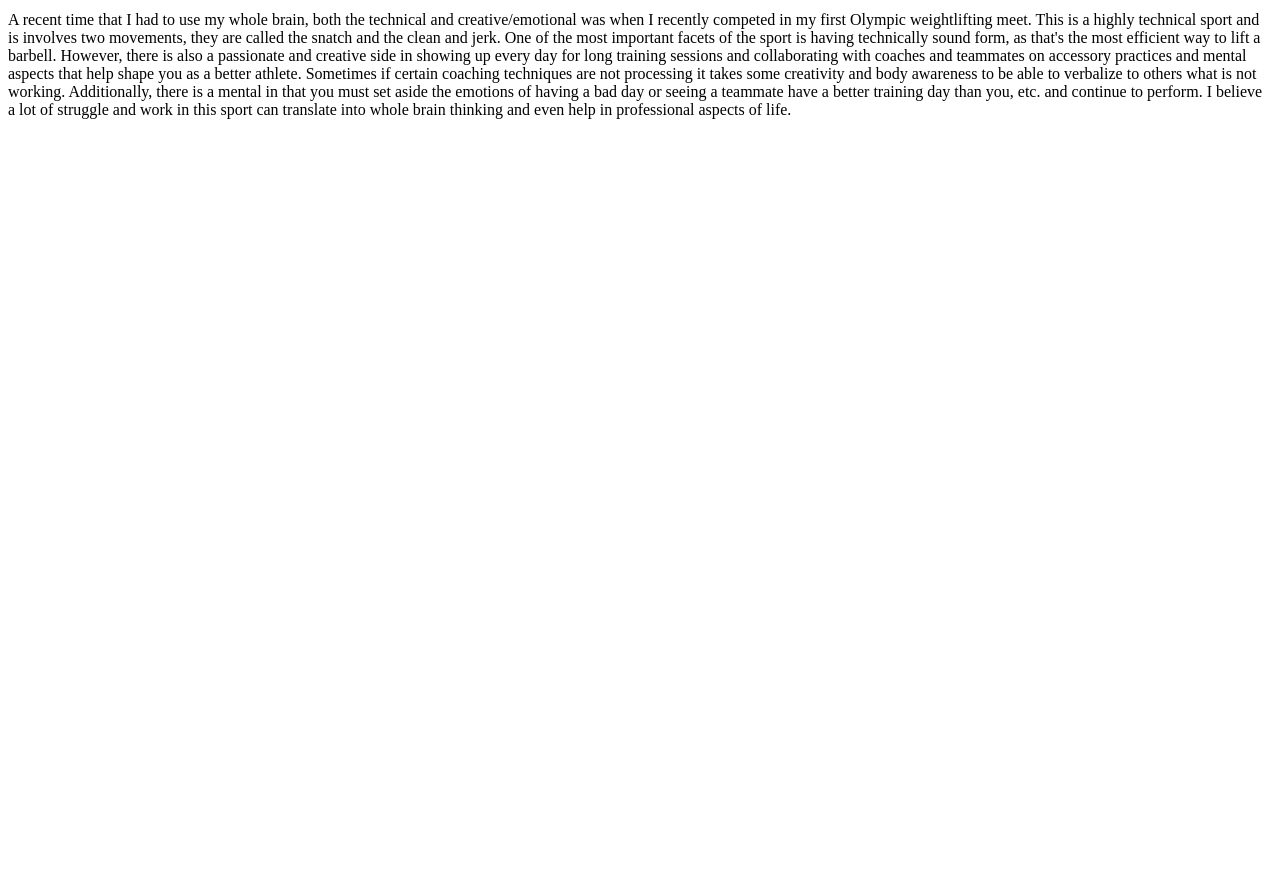
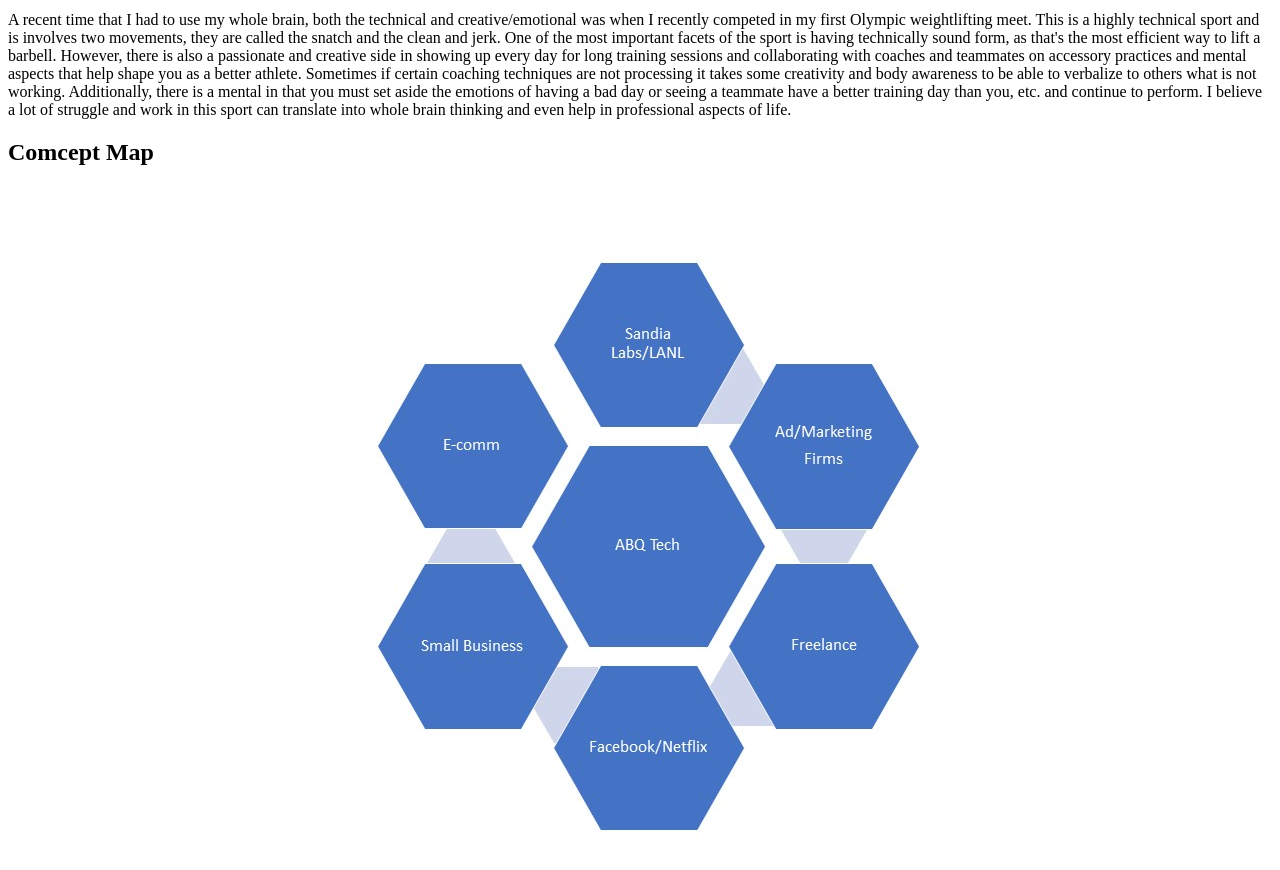
Before and after one commit to cromero278/cromero278.github.io, a plain HTML site: page index.html in a window 1280 px wide. Shown: the part 460-1330 px from the top of the page. Before the commit the page ends 800 px from the top, so only its background shows below. Drawn offline with Linux system fonts and the light colour scheme.

Commit message:
added concept map jpg

```diff
--- a/index.html
+++ b/index.html
@@ -35,5 +35,7 @@
 		a lot of struggle and work in this sport can translate into whole brain thinking and even help in professional aspects
 		of life.
 		</p>
+		<h2>Comcept Map</h2>
+		<img src="cromero278.github.io/abq-tech.jpg">
 	</body>
 </html>
```
